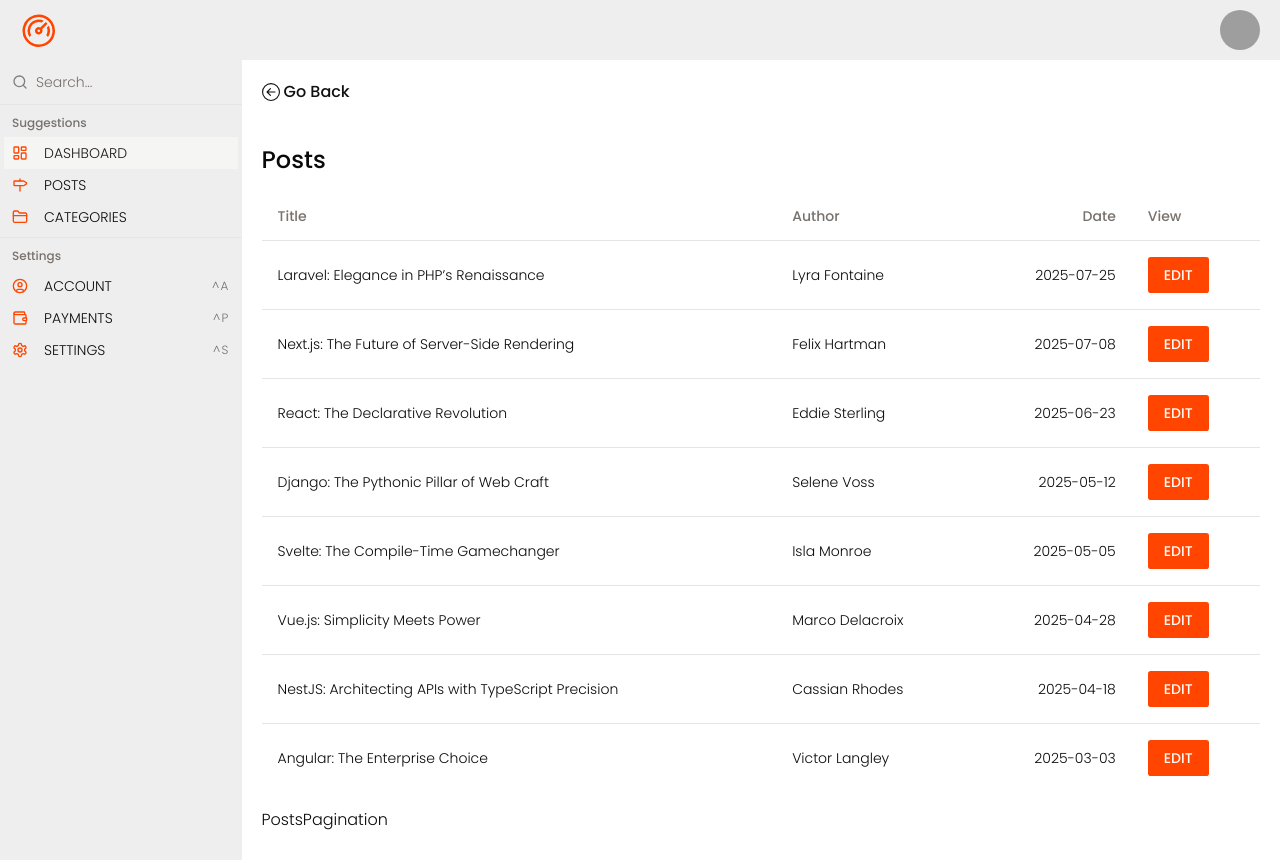
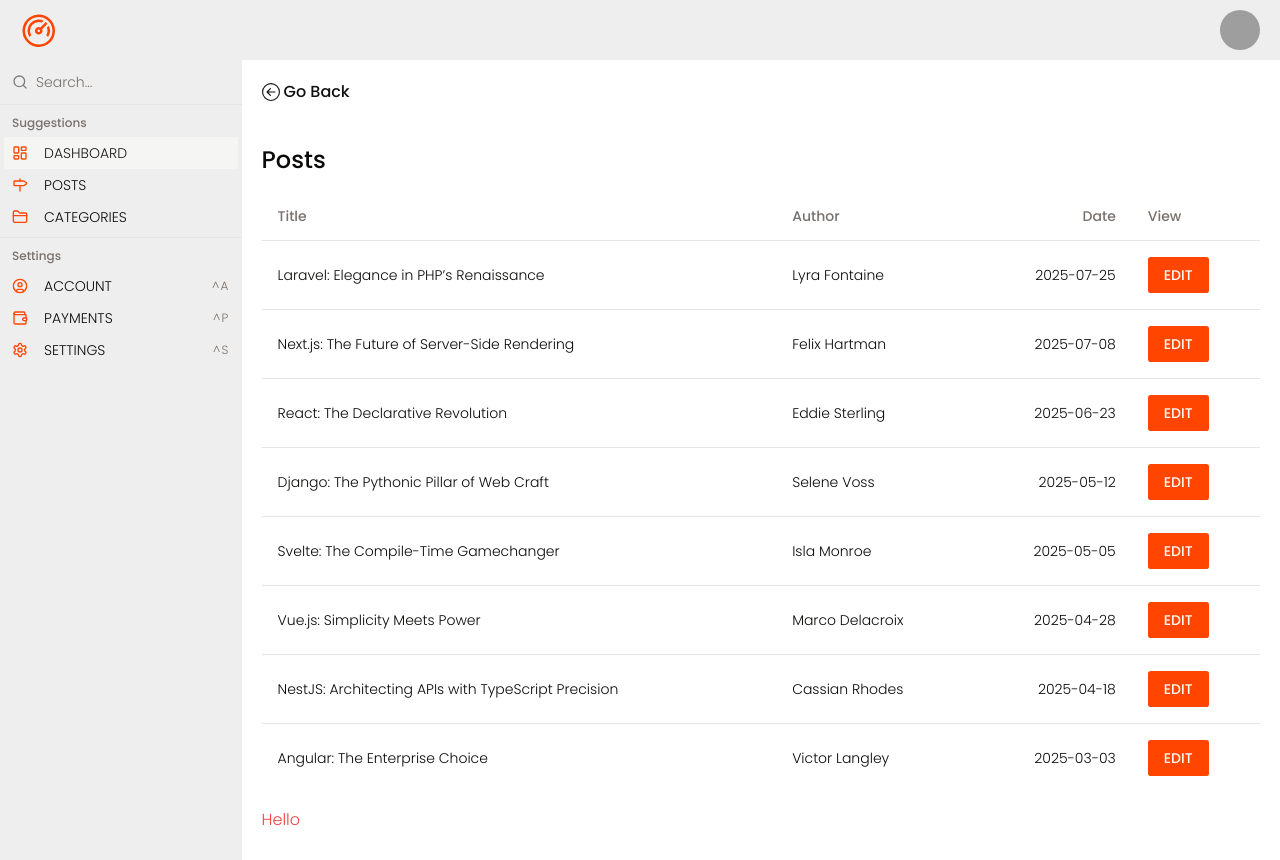
Before and after one commit to Nimira43/Tabularium, a Next.js app: page /posts in a window 1280 px wide. Built offline with nearby package versions, Linux system fonts and the light colour scheme; grey boxes are pictures that could not be loaded; a web font is replaced by a local one.

Commit message:
PostsPagination in PostsPage

```diff
--- a/app/(main)/posts/page.tsx
+++ b/app/(main)/posts/page.tsx
@@ -1,6 +1,6 @@
 import Backbutton from '@/components/BackButton'
+import PostsTable from '@/components/posts/PostsTable'
 import PostsPagination from '@/components/posts/PostsPagination'
-import PostsTable from '@/components/posts/PostsTable'
 
 const PostsPage = () => {
   return (
--- a/components/posts/PostsPagination.tsx
+++ b/components/posts/PostsPagination.tsx
@@ -1,6 +1,6 @@
 const PostsPagination = () => {
   return (
-    <div>PostsPagination</div>
+    <div className='text-red-500'>Hello</div>
    )
 }
 
```
